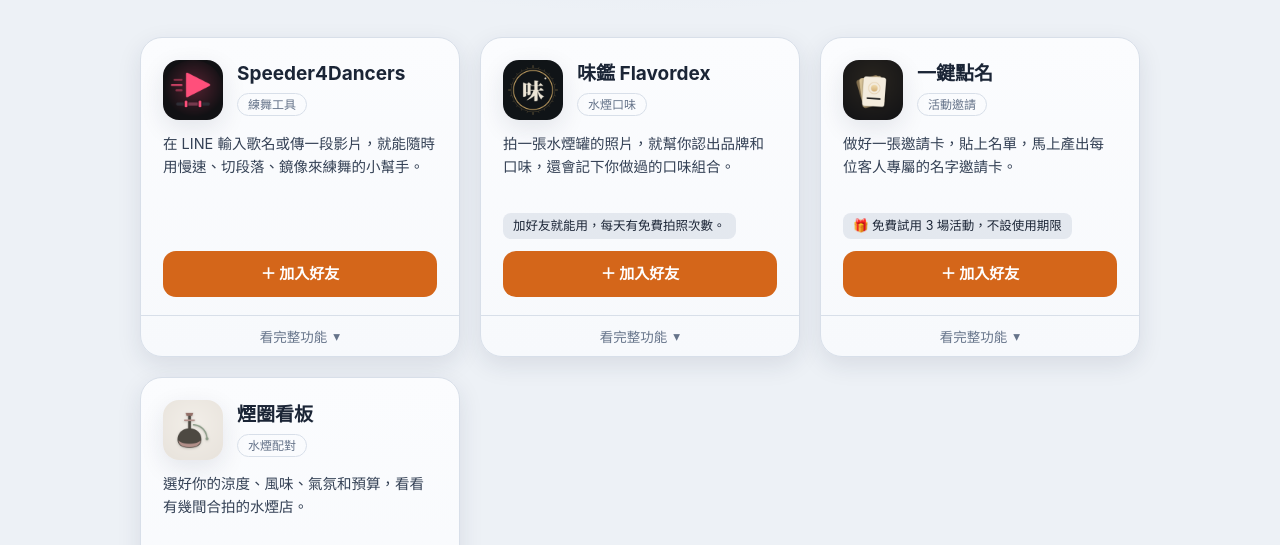
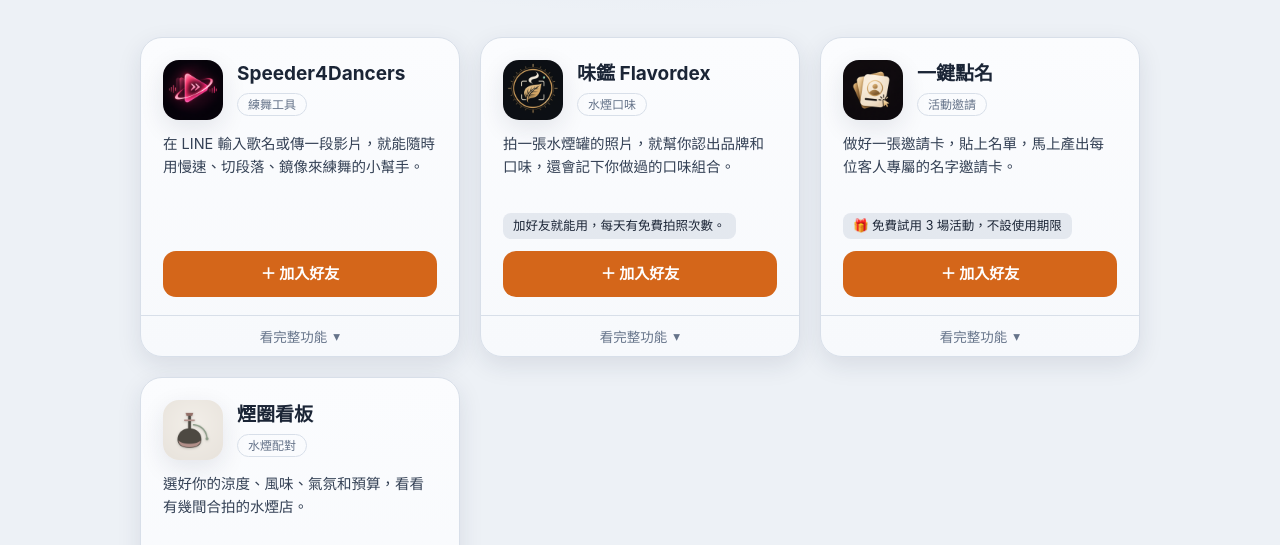
Before and after one commit to beccalzh/becca-line-bots, a plain HTML site: page index.html in a window 1280 px wide. Shown: the part 207-752 px from the top of the page. Drawn offline with Linux system fonts and the light colour scheme.

Commit message:
Update icons for Speeder4Dancers, 味鑑 Flavordex and 一鍵點名
- Replace the three bot icons with the new logos
- Regenerate the share image with the new icons

Co-Authored-By: Claude Opus 5.5 <noreply@anthropic.com>
Claude-Session: https://claude.ai/code/session_01BxJGeWtM1rS4jzxwERGezX

```diff
--- a/index.html
+++ b/index.html
@@ -9,7 +9,7 @@
 <meta property="og:description" content="好用的 LINE bot 和網頁小工具一次找齊，點一下就能開始用。">
 <meta property="og:type" content="website">
 <meta property="og:url" content="https://beccalzh.github.io/becca-line-bots/">
-<meta property="og:image" content="https://beccalzh.github.io/becca-line-bots/assets/og-image-v6.png">
+<meta property="og:image" content="https://beccalzh.github.io/becca-line-bots/assets/og-image-v7.png">
 <meta property="og:image:width" content="1200">
 <meta property="og:image:height" content="630">
 <meta name="twitter:card" content="summary_large_image">
@@ -162,7 +162,7 @@ const BOTS = [
   {
     name: "Speeder4Dancers",
     category: "練舞工具",
-    icon: "assets/speeder4dancers.png",
+    icon: "assets/speeder4dancers-v2.png",
     tagline: "在 LINE 輸入歌名或傳一段影片，就能隨時用慢速、切段落、鏡像來練舞的小幫手。",
     lineId: "@729ozzub",
     qr: "assets/qr-729ozzub.svg",
@@ -180,7 +180,7 @@ const BOTS = [
   {
     name: "味鑑 Flavordex",
     category: "水煙口味",
-    icon: "assets/flavordex.png",
+    icon: "assets/flavordex-v2.png",
     tagline: "拍一張水煙罐的照片，就幫你認出品牌和口味，還會記下你做過的口味組合。",
     note: "加好友就能用，每天有免費拍照次數。",
     lineId: "@080uqurc",
@@ -198,7 +198,7 @@ const BOTS = [
   {
     name: "一鍵點名",
     category: "活動邀請",
-    icon: "assets/yaoqing-v2.png",
+    icon: "assets/yaoqing-v3.png",
     tagline: "做好一張邀請卡，貼上名單，馬上產出每位客人專屬的名字邀請卡。",
     note: "🎁 免費試用 3 場活動，不設使用期限",
     lineId: "@939nurdq",
```
Also changed, not shown: assets/flavordex-v2.png (added), assets/flavordex.png (deleted), assets/og-image-v6.png (deleted), assets/og-image-v7.png (added), assets/speeder4dancers-v2.png (added), assets/speeder4dancers.png (deleted), assets/yaoqing-v2.png (deleted), assets/yaoqing-v3.png (added).
